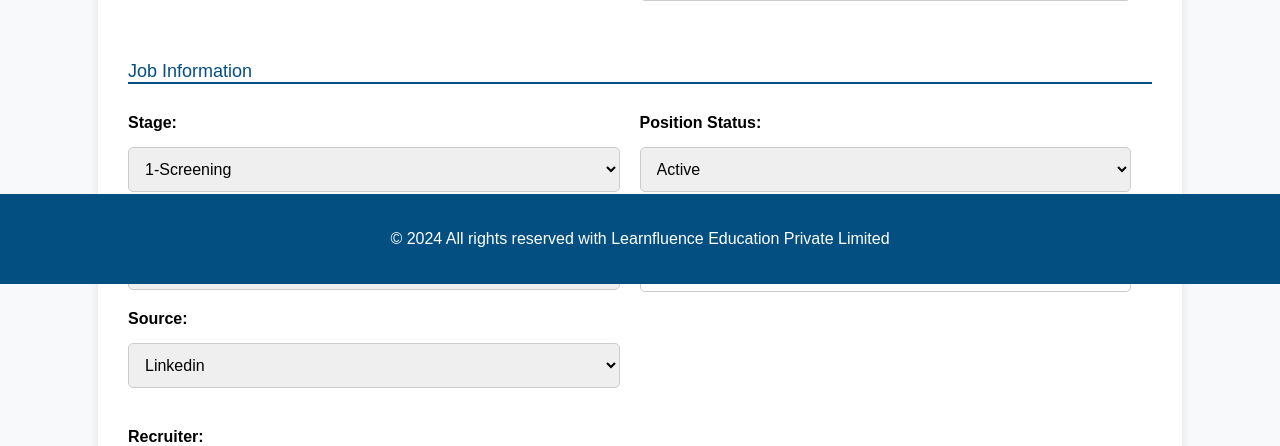
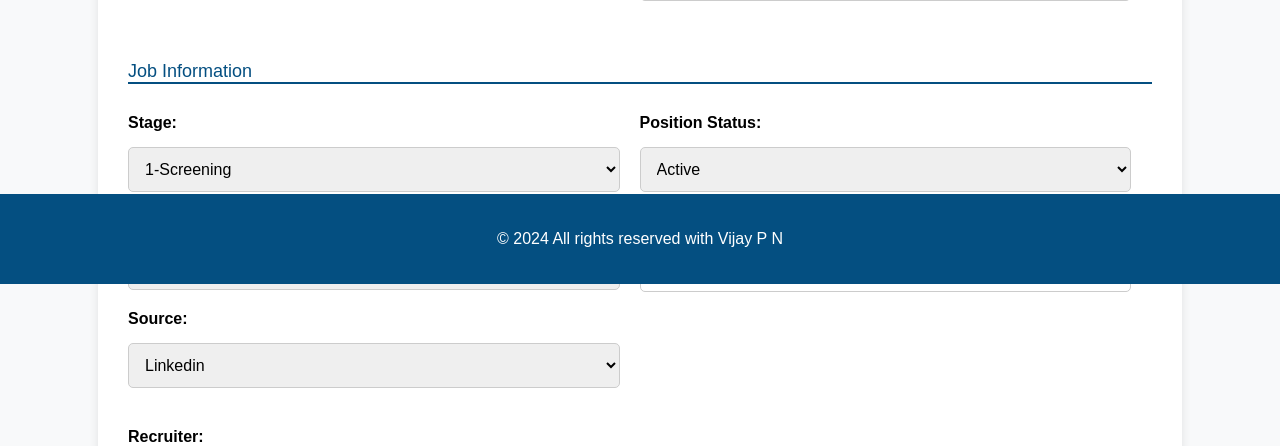
Before and after one commit to Natyaarts/HR, a Django app: page /add/ in a window 1280 px wide. Shown: the part 516-962 px from the top of the page. Run offline with Django 4.2, Linux system fonts and the light colour scheme; a user stored in the database is signed in; data that the repository does not hold is empty.

Commit message:
Update add_candidate.html

```diff
--- a/GAME_OVER/candidates/templates/add_candidate.html
+++ b/GAME_OVER/candidates/templates/add_candidate.html
@@ -310,7 +310,7 @@
 </form>
 
 <footer>
-    <p>&copy; 2024 All rights reserved with Learnfluence Education Private Limited</p>
+    <p>&copy; 2024 All rights reserved with Vijay P N</p>
 </footer>
 
 </body>
```
